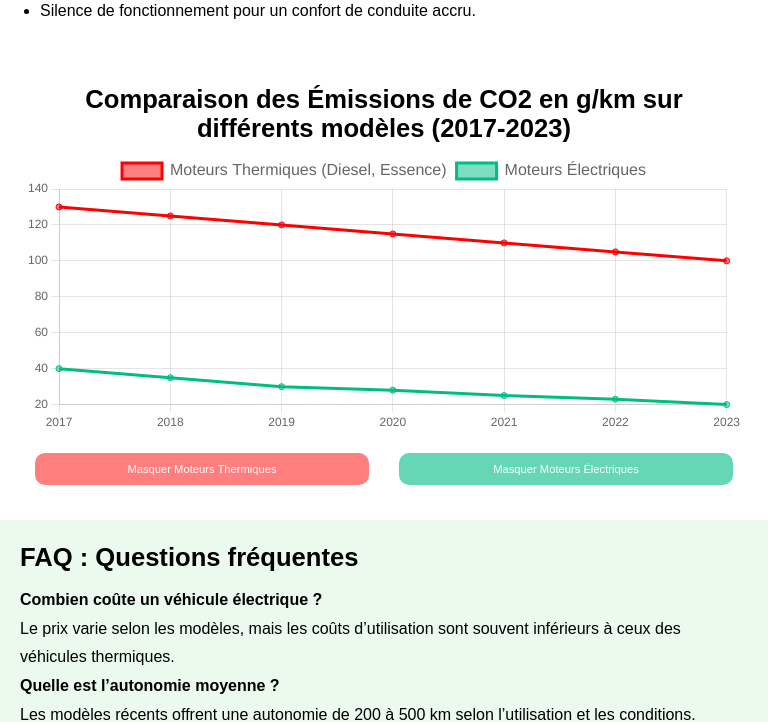
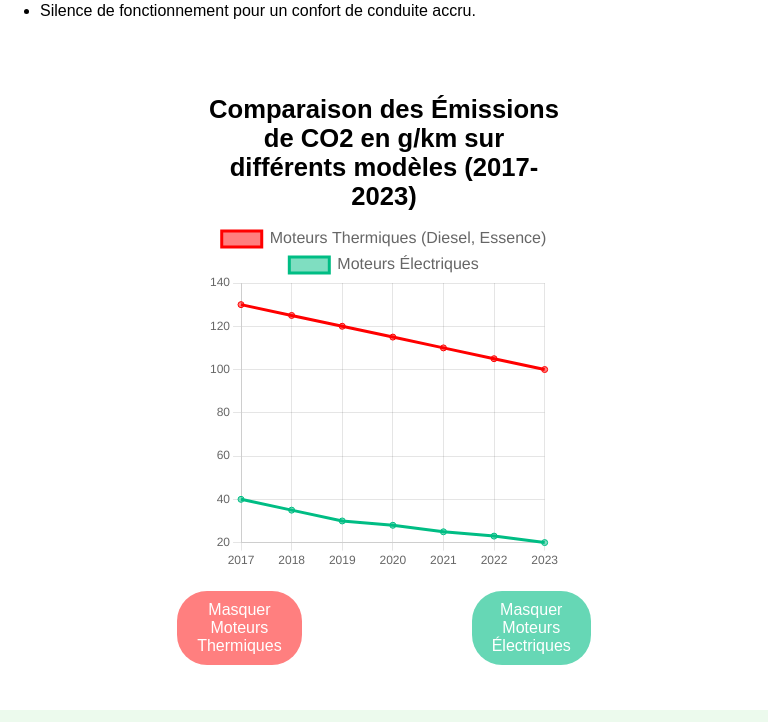
Before and after one commit to paulcnl/Drive-Insight, a React (Vite) app in the folder client/: page /info in a window 768 px wide. Shown: the part 767-1489 px from the top of the page. Built offline with nearby package versions, Linux system fonts and the light colour scheme; a web font is replaced by a local one.

Commit message:
fix css after review

```diff
--- a/client/src/pages/Info/InfosEnviro.css
+++ b/client/src/pages/Info/InfosEnviro.css
@@ -19,7 +19,6 @@
 
 @media screen and (min-width: 768px) {
   .header {
-    padding: 40px 20px 20px 20px;
     background-position-y: 75%;
   }
 }
@@ -120,16 +119,18 @@
 }
 
 .comparaison-co2 {
-  margin: 30px 25%;
+  margin: 10px;
+  padding: 15px;
+  height: 100%;
 }
 
 .comparaison-co2-chart {
-  height: 350px;
+  height: 280px;
 }
 
-@media screen and (max-width: 768px) {
+@media screen and (min-width: 768px) {
   .comparaison-co2-chart {
-    height: 280px;
+    height: 350px;
   }
 }
 
@@ -165,25 +166,23 @@
 .comparaison-co2 button {
   border: none;
   padding: 10px 20px;
-  margin: 0 80px;
+  margin: 0 10px;
   text-wrap: wrap;
   width: 80ch;
   color: #ffffff;
-  font-size: 1em;
+  font-size: 0.7em;
   cursor: pointer;
   transition: background-color 0.3s;
-  border-radius: 10px;
+  border-radius: 30px;
 }
 
-@media screen and (max-width: 768px) {
+@media screen and (min-width: 768px) {
   .comparaison-co2 {
-    margin: 10px;
-    padding: 15px;
-    height: 100%;
+    margin: 30px 25%;
   }
 
   .comparaison-co2 button {
-    font-size: 0.7rem;
-    margin: 0 10px;
+    font-size: 1em;
+    margin: 0 80px;
   }
 }
```
